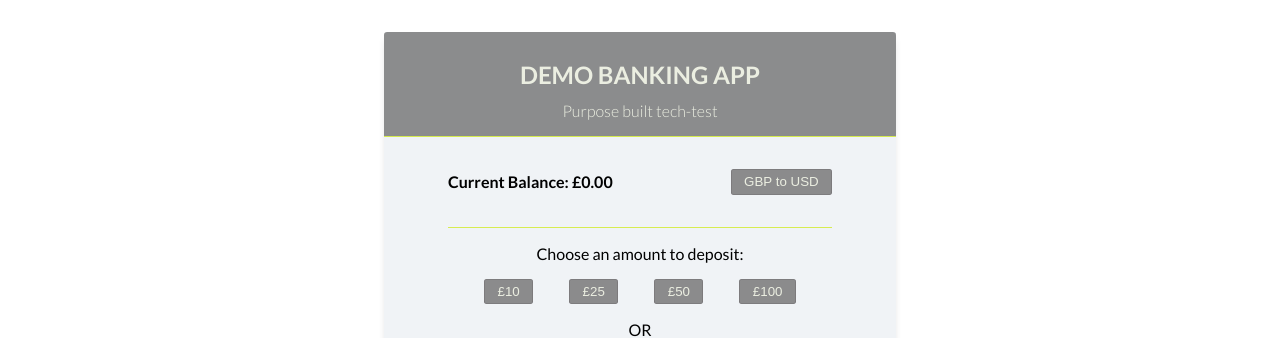
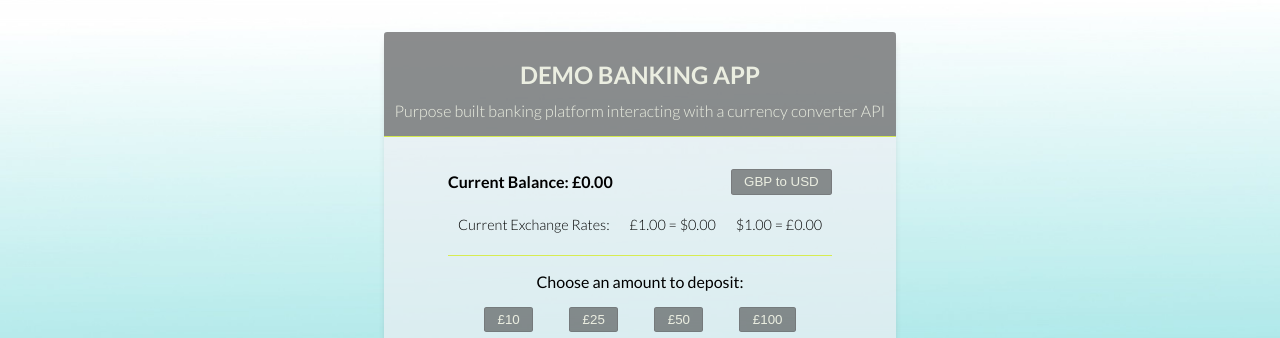
Before and after one commit to Norbs89/banking-app, a React (Create React App) app: page / in a window 1280 px wide. Shown: the top 338 px of the page. Built offline with nearby package versions, Linux system fonts and the light colour scheme; no server answers.

Commit message:
display exchange rates and page background added

```diff
--- a/src/App.css
+++ b/src/App.css
@@ -1,4 +1,6 @@
 .App {
+  background: url("./assets/background.jpg") no-repeat center center fixed;
+  background-size: cover;
   display: flex;
   flex-direction: column;
   align-items: center;
@@ -38,19 +40,28 @@ header p {
 
 .header p {
   font-weight: 300;
+  padding: 0 0.3em;
 }
 
 .balanceMainDiv {
   padding: 2em 4em;
 }
 
+.exchangeDisplay {
+  display: flex;
+  justify-content: space-around;
+  align-items: center;
+  font-size: 0.9em;
+  font-weight: 300;
+  padding: 0.5em 0;
+  border-bottom: 1px solid #d7ec4ffb;
+}
+
 .balanceDisplay {
   display: flex;
   justify-content: space-between;
   align-items: center;
-  padding-bottom: 2em;
   font-weight: 700;
-  border-bottom: 1px solid #d7ec4ffb;
 }
 
 .buttonRow {
@@ -84,7 +95,7 @@ header p {
   justify-content: space-between;
   margin: 0;
   border-bottom: 1px solid #36353541;
-  font-size: 0.8em;
+  font-size: 0.9em;
 }
 
 .deposit {
@@ -151,11 +162,18 @@ header p {
   .mainContent {
     width: 90%;
   }
+  .balanceMainDiv {
+    padding: 2em 1em;
+  }
 }
 
 @media (max-width: 400px) {
   .balanceMainDiv {
     padding: 2em 1em;
+  }
+
+  .exchangeDisplay {
+    font-size: 0.6em;
   }
 
   .valueButtons {
--- a/src/components/BalanceManager.jsx
+++ b/src/components/BalanceManager.jsx
@@ -137,6 +137,8 @@ class BalanceManager extends React.Component {
       historyShown,
       accountHistory,
       converterText,
+      usd,
+      gbp,
     } = this.state;
     return (
       <div className="balanceMainDiv">
@@ -146,6 +148,11 @@ class BalanceManager extends React.Component {
           <button className="button" onClick={this.convert}>
             {converterText}
           </button>
+        </section>
+        <section className="exchangeDisplay">
+          <p>Current Exchange Rates:</p>
+          <span>£1.00 = ${usd.toFixed(2)}</span>
+          <span>$1.00 = £{gbp.toFixed(2)}</span>
         </section>
         <section>
           <p>Choose an amount to deposit:</p>
--- a/src/components/Header.jsx
+++ b/src/components/Header.jsx
@@ -4,7 +4,9 @@ const Header = () => {
   return (
     <header className="header">
       <h1>Demo Banking App</h1>
-      <p>Purpose built tech-test</p>
+      <p>
+        Purpose built banking platform interacting with a currency converter API
+      </p>
     </header>
   );
 };
```
Also changed, not shown: src/assets/background.jpg (added), 1 other file (tests, documents, lock files or other folders).
